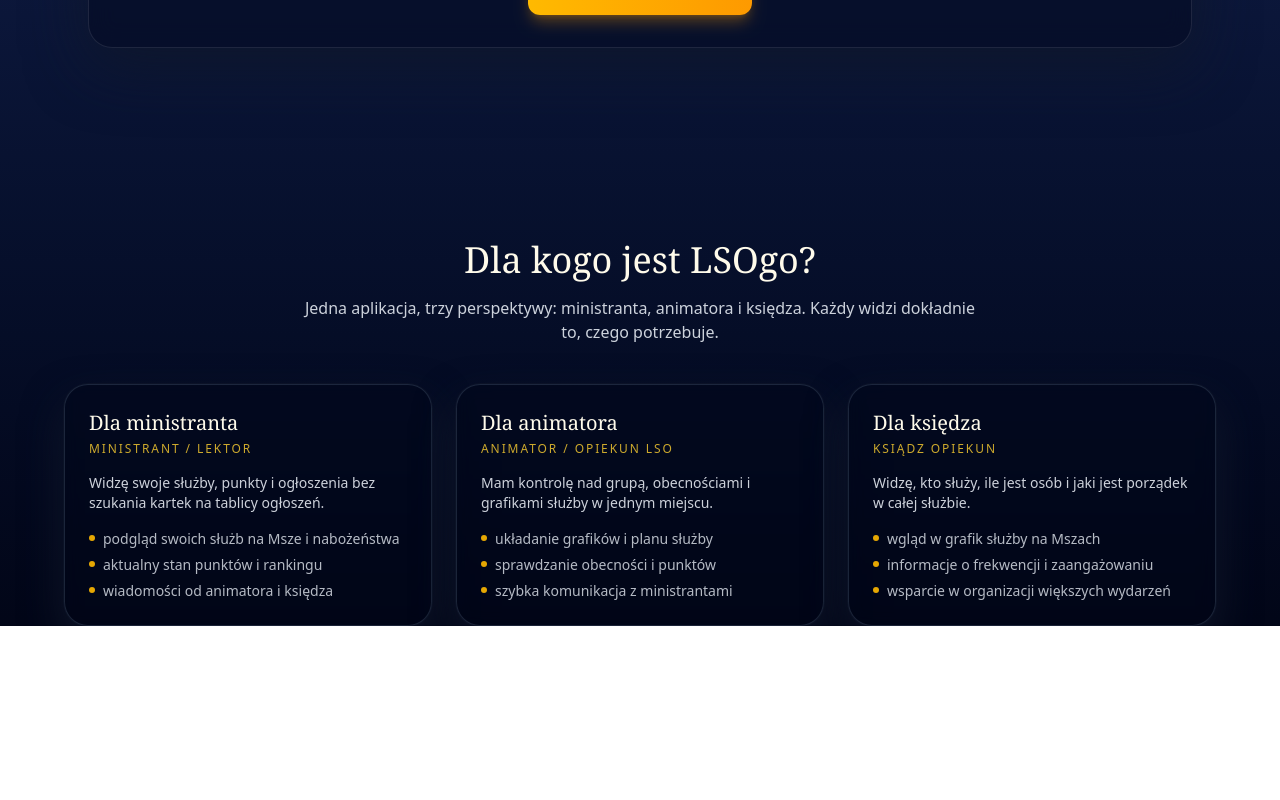
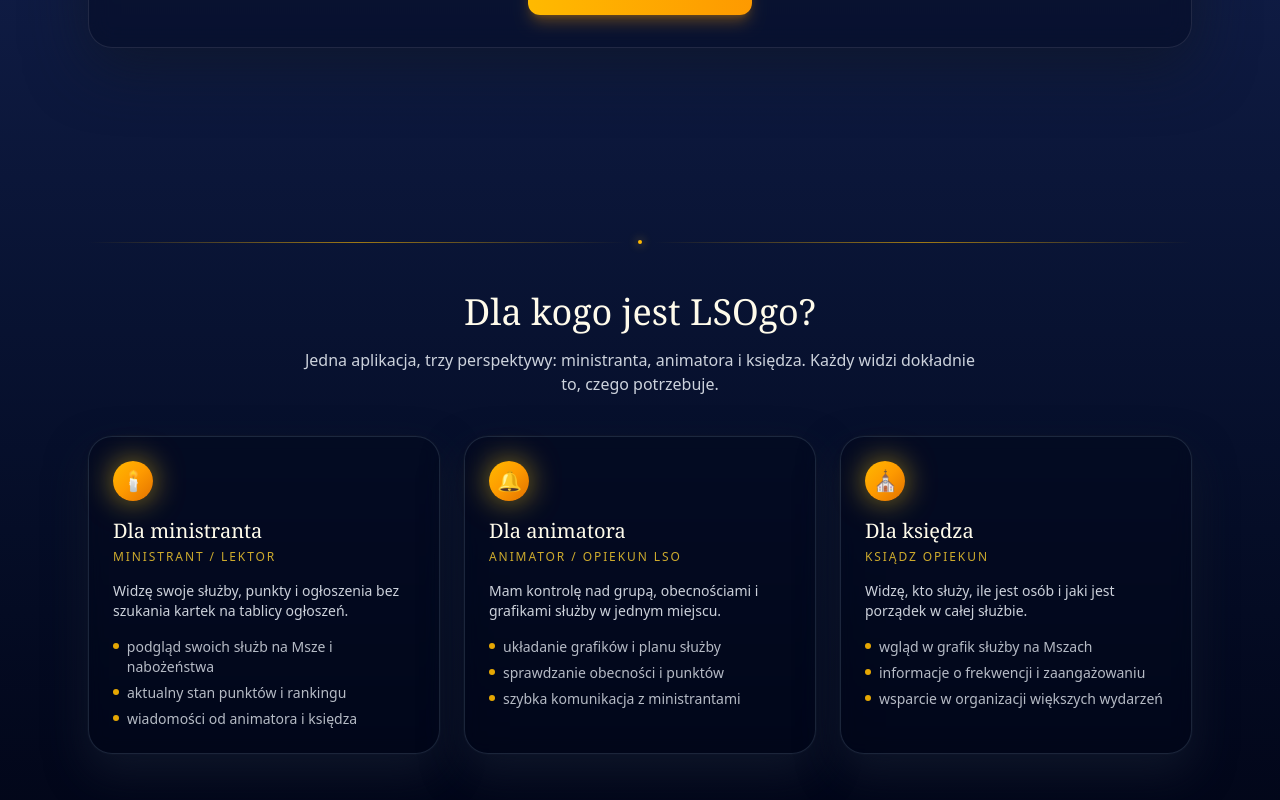
Before and after one commit to grzegorz2803/lsogo-web, a React (Vite) app: page / in a window 1280 px wide. Shown: the part 1554-2354 px from the top of the page. Before the commit the page ends 2180 px from the top, so only its background shows below. Built offline with nearby package versions, Linux system fonts and the light colour scheme.

Commit message:
feat(home): polish audience section layout with panel, separator and role icons

```diff
--- a/src/components/AudienceSection.tsx
+++ b/src/components/AudienceSection.tsx
@@ -1,11 +1,13 @@
 import { audienceSectionContent } from "../content/audience";
+import { SectionSeparator } from "./SectionSeparator";
 
 export function AudienceSection() {
   const { title, subtitle, cards } = audienceSectionContent;
   return (
-    <section className="mt-24 px-6">
+    <section className="mt-24 px-6 mx-auto max-w-6xl pb-24">
       <div className="mx-auto max-w-6xl">
         <div className="text-center">
+          <SectionSeparator />
           <h2 className="font-serif text-3xl md:text-4xl text-amber-50">
             {title}
           </h2>
@@ -21,6 +23,9 @@
               className="relative rounded-3xl border border-slate-600/40 bg-slate-950/40 px-6 py-6 shadow-[0_18px_40px_rgba(15,23,42,0.9)] ring-1 ring-slate-900/60 backdrop-blur"
             >
               <div className="mb-4">
+                <div className="mb-4 inline-flex h-10 w-10 items-center justify-center rounded-full bg-gradient-to-br from-amber-400 via-amber-500 to-amber-600 shadow-[0_0_30px_rgba(250,204,21,0.6)]">
+                  <span className="text-xl text-slate-950">{card.icon}</span>
+                </div>
                 <h3 className="font-serif text-xl text-amber-50">
                   {card.title}
                 </h3>
--- a/src/components/CalendarSection.tsx
+++ b/src/components/CalendarSection.tsx
@@ -7,6 +7,7 @@
 } from "../mocks/calendarMocks";
 import { homeCalendarContent } from "../content/calendar";
 import { weekdaysPl } from "../content/i18nWeekdats";
+import { SectionSeparator } from "./SectionSeparator";
 const dioceses = diocesesMock.dioceses;
 function formatTodayISO() {
   const today = new Date();
@@ -64,15 +65,7 @@
       id="kalendarz"
       className="relative mx-auto mt-28 w-full max-w-6xl px-6 pb-24"
     >
-      {/* separator */}
-      <div className="mb-12">
-        <div className="mx-auto flex max-w-6xl items-center justify-center gap-3">
-          <span className="h-px flex-1 bg-gradient-to-r from-transparent via-amber-400/60 to-transparent" />
-          <span className="h-1 w-1 rounded-full bg-amber-400 shadow-[0_0_10px_rgba(251,191,36,0.9)]" />
-          <span className="h-px flex-1 bg-gradient-to-l from-transparent via-amber-400/60 to-transparent" />
-        </div>
-      </div>
-
+      <SectionSeparator />
       {/*Nagłówki */}
       <div className="text-center">
         <h2 className="font-serif text-3xl md:text-4xl font-semibold text-amber-100">
--- /dev/null
+++ b/src/components/SectionSeparator.tsx
@@ -0,0 +1,11 @@
+export function SectionSeparator() {
+  return (
+    <div className="mb-12">
+      <div className="mx-auto flex max-w-6xl items-center justify-center gap-3">
+        <span className="h-px flex-1 bg-gradient-to-r from-transparent via-amber-400/60 to-transparent" />
+        <span className="h-1 w-1 rounded-full bg-amber-400 shadow-[0_0_10px_rgba(251,191,36,0.9)]" />
+        <span className="h-px flex-1 bg-gradient-to-l from-transparent via-amber-400/60 to-transparent" />
+      </div>
+    </div>
+  );
+}
--- a/src/content/audience.ts
+++ b/src/content/audience.ts
@@ -5,6 +5,7 @@
   roleLabel: string;
   description: string;
   bullets: string[];
+  icon: string;
 };
 export type AudienceSectionContent = {
   title: string;
@@ -28,6 +29,7 @@
         "aktualny stan punktów i rankingu",
         "wiadomości od animatora i księdza",
       ],
+      icon: "🕯️",
     },
     {
       id: "animator",
@@ -40,6 +42,7 @@
         "sprawdzanie obecności i punktów",
         "szybka komunikacja z ministrantami",
       ],
+      icon: "🔔",
     },
     {
       id: "priest",
@@ -52,6 +55,7 @@
         "informacje o frekwencji i zaangażowaniu",
         "wsparcie w organizacji większych wydarzeń",
       ],
+      icon: "⛪",
     },
   ],
 };
```
